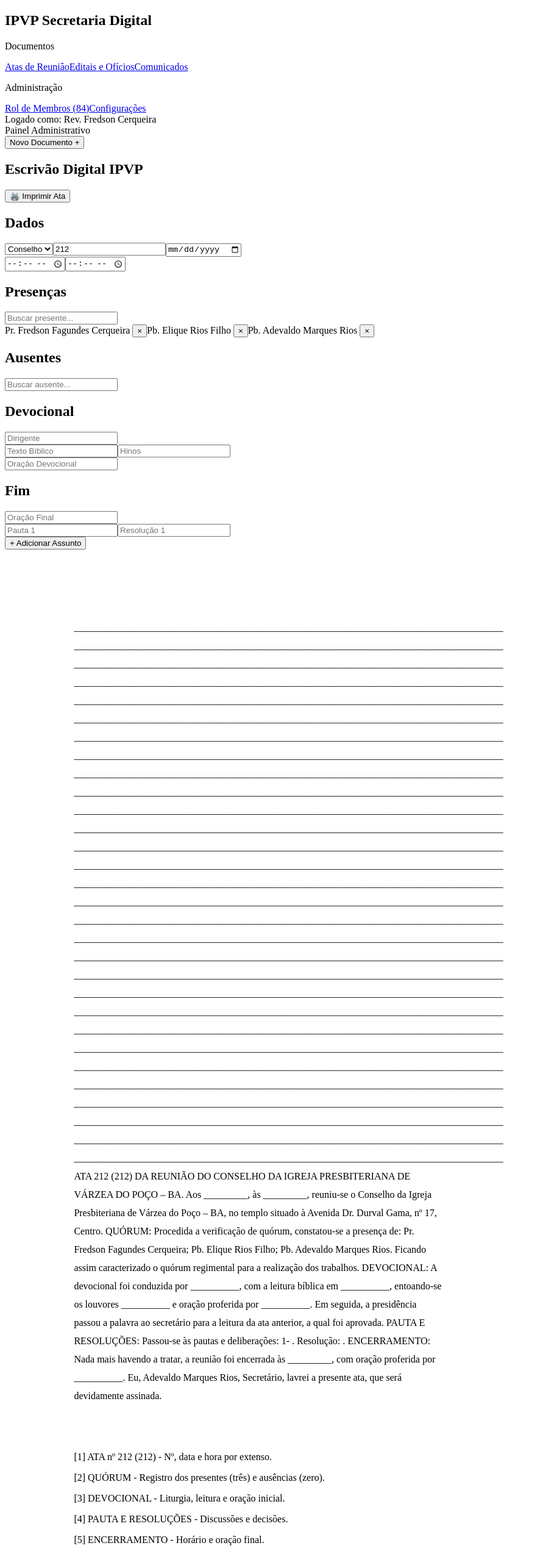
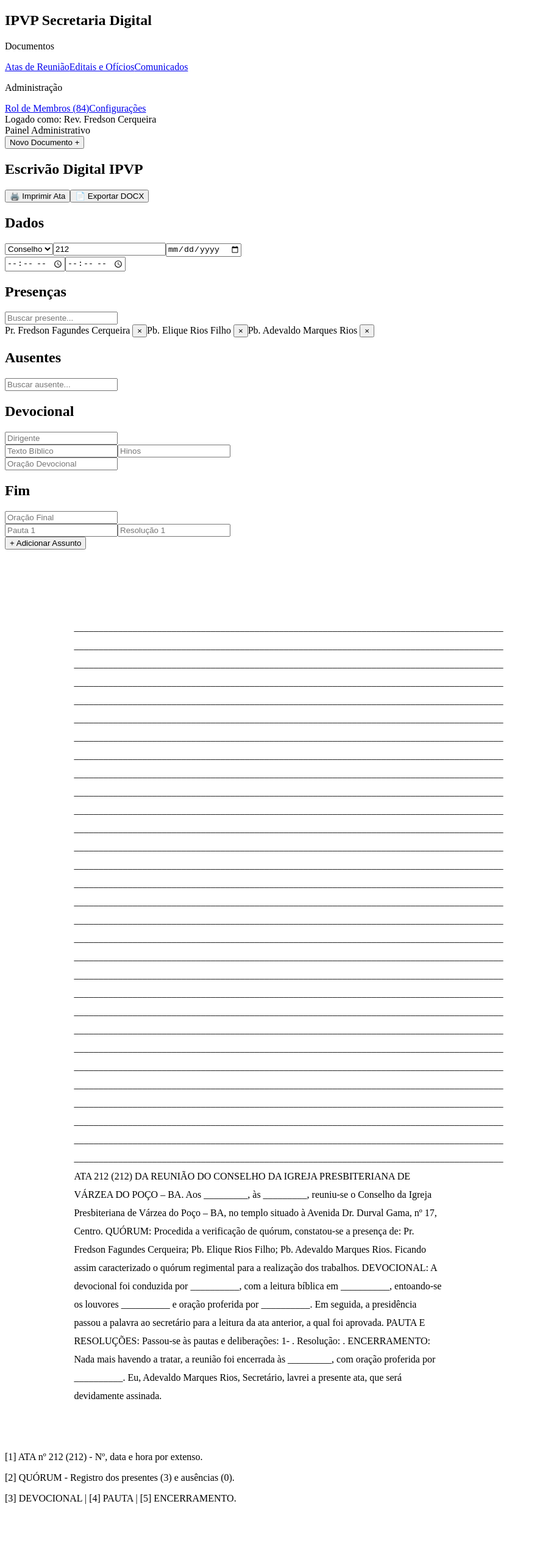
Before and after one commit to fredsonfagundesmairi-oss/IPVPCONSELHO, a Next.js app: page /secretaria/atas in a window 1280 px wide. Shown: the top 2566 px of the page at 61% size, without its empty margins (0-881 px from the left). After the commit the page ends 2482 px from the top, so only its background shows below. Built offline with nearby package versions, Linux system fonts and the light colour scheme.

Commit message:
Update page.tsx

```diff
--- a/src/app/secretaria/atas/page.tsx
+++ b/src/app/secretaria/atas/page.tsx
@@ -1,8 +1,10 @@
 "use client";
 
 import { useState, useEffect } from 'react';
+import { Document, Packer, Paragraph, TextRun, AlignmentType, Footer } from "docx";
+import { saveAs } from "file-saver";
 
-// Funções de conversão por extenso (Padrão de Atas)
+// Funções de conversão por extenso
 const numeroParaExtenso = (n: number, feminino = false) => {
   const unidades = ["zero", feminino ? "uma" : "um", feminino ? "duas" : "dois", "três", "quatro", "cinco", "seis", "sete", "oito", "nove"];
   const dezenas = ["", "dez", "vinte", "trinta", "quarenta", "cinquenta", "sessenta", "setenta", "oitenta", "noventa"];
@@ -100,34 +102,65 @@ export default function SecretariaDigital() {
     const secretario = sociedade === 'SAF' ? 'Jucirene Lopes da Silva Cunha' : 'Adevaldo Marques Rios';
     const cargoSec = sociedade === 'SAF' ? 'Primeira Secretária' : 'Secretário';
 
-    return `ATA ${numExtenso} (${numero}) DA REUNIÃO DO ${sociedade.toUpperCase()} DA IGREJA PRESBITERIANA DE VÁRZEA DO POÇO – BA. Aos ${dataExtenso}, às ${horaExtenso}, reuniu-se o ${sociedade === 'Conselho' ? 'Conselho' : sociedade} da Igreja Presbiteriana de Várzea do Poço – BA, no templo situado à Avenida Dr. Durval Gama, nº 17, Centro. QUÓRUM: ${quorumText} Ficando assim caracterizado o quórum regimental para a realização dos trabalhos. DEVOCIONAL: A devocional foi conduzida por ${devocionalDirigente || '__________'}, com a leitura bíblica em ${devocionalLeitura || '__________'}, entoando-se os louvores ${devocionalLouvor || '__________'} e oração proferida por ${devocionalOracao || '__________'}. Em seguida, a presidência passou a palavra ao secretário para a leitura da ata anterior, a qual foi aprovada. PAUTA E RESOLUÇÕES: Passou-se às pautas e deliberações: ${pautas.map((p, i) => `${i + 1}- ${p}. Resolução: ${resolucoes[i]}`).join('; ')}. ENCERRAMENTO: Nada mais havendo a tratar, a reunião foi encerrada às ${horaPorExtenso(horaFim)}, com oração proferida por ${oracaoFinal || '__________'}. Eu, ${secretario}, ${cargoSec}, lavrei a presente ata, que será devidamente assinada. `;
+    return `ATA ${numExtenso} (${numero}) DA REUNIÃO DO ${sociedade.toUpperCase()} DA IGREJA PRESBITERIANA DE VÁRZEA DO POÇO – BA. Aos ${dataExtenso}, às ${horaExtenso}, reuniu-se o ${sociedade === 'Conselho' ? 'Conselho' : sociedade} da Igreja Presbiteriana de Várzea do Poço – BA, no templo situado à Avenida Dr. Durval Gama, nº 17, Centro. QUÓRUM: ${quorumText} Ficando assim caracterizado o quórum regimental para a realização dos trabalhos. DEVOCIONAL: A devocional foi conduzida por ${devocionalDirigente || '__________'}, com a leitura bíblica em ${devocionalLeitura || '__________'}, entoando-se os louvores ${devocionalLouvor || '__________'} e oração proferida por ${devocionalOracao || '__________'}. Em seguida, a presidência passou a palavra ao secretário para a leitura da ata anterior, a qual foi aprovada. PAUTA E RESOLUÇÕES: Passou-se às pautas e deliberações: ${pautas.map((p, i) => `${i + 1}- ${p}. Resolução: ${resolucoes[i]}`).join('; ')}. ENCERRAMENTO: Nada mais havendo a tratar, a reunião foi encerrada às ${horaPorExtenso(horaFim)}, com oração proferida por ${oracaoFinal || '__________'}. Eu, ${secretario}, ${cargoSec}, lavrei a presente ata, que será devidamente assinada.`;
+  };
+
+  const exportarWord = () => {
+    const doc = new Document({
+      sections: [{
+        properties: {
+          page: { margin: { top: "3cm", left: "3cm", right: "2cm", bottom: "2cm" } }
+        },
+        children: [
+          new Paragraph({
+            children: [new TextRun({ text: gerarTextoPrincipal(), size: "13pt", font: "Times New Roman" })],
+            alignment: AlignmentType.JUSTIFIED,
+            spacing: { line: 480 } // Aproximadamente 1.5 de espaçamento
+          }),
+          new Paragraph({
+            children: [new TextRun({ text: "________________________________________________________________________________________________________________________________________________________________________", color: "888888" })],
+          })
+        ],
+        footers: {
+          default: new Footer({
+            children: [
+              new Paragraph({
+                children: [new TextRun({ text: `[1] ATA nº ${numeroParaExtenso(parseInt(numero))} (${numero})\n[2] QUÓRUM (${presentes.length} presentes)\n[3] DEVOCIONAL\n[4] PAUTA\n[5] ENCERRAMENTO`, size: "11pt", font: "Times New Roman", italic: true })],
+                alignment: AlignmentType.JUSTIFIED,
+              })
+            ]
+          })
+        }
+      }]
+    });
+
+    Packer.toBlob(doc).then(blob => {
+      saveAs(blob, `Ata_${numero}_${sociedade}.docx`);
+    });
   };
 
   return (
     <div className="min-h-screen bg-slate-100 print:bg-white text-black">
       <style dangerouslySetInnerHTML={{__html: `
         @media print {
-          @page { size: A4; margin-top: 3cm; margin-bottom: 2cm; margin-left: 3cm; margin-right: 2cm; }
-          body { background: white !important; }
-          .no-print { display: none !important; }
-          .print-area {
-            position: relative;
-            width: 100%;
-            height: 100%;
-            box-shadow: none !important;
+          /* Esconde absolutamente TUDO da página, inclusive o que está fora deste componente */
+          html, body { background: white !important; height: auto !important; overflow: visible !important; }
+          header, nav, aside, footer, .no-print, [class*="sidebar"], [class*="navbar"] { display: none !important; width: 0 !important; height: 0 !important; }
+
+          /* Garante que apenas o #documento-oficial seja impresso */
+          #documento-oficial {
+            display: block !important;
+            visibility: visible !important;
+            position: absolute !important;
+            left: 0 !important;
+            top: 0 !important;
+            width: 100% !important;
+            margin: 0 !important;
             padding: 0 !important;
           }
-          .line-number { font-weight: bold; font-family: sans-serif; position: absolute; left: -2.5cm; width: 2cm; text-align: center; }
-          .footer-print {
-            position: fixed;
-            bottom: 0;
-            width: 100%;
-            font-size: 11pt;
-            line-height: 1.0;
-            text-align: justify;
-            font-family: serif;
-            font-style: italic;
-          }
+
+          @page { size: A4; margin-top: 3cm; margin-bottom: 2cm; margin-left: 3cm; margin-right: 2cm; }
+          .line-number { display: block !important; position: absolute; left: -2.5cm; width: 2cm; text-align: center; font-weight: bold; }
         }
       `}} />
 
@@ -137,8 +170,10 @@ export default function SecretariaDigital() {
             <h1 className="text-xl font-bold">Escrivão Digital IPVP</h1>
             <div className="space-x-2">
               <button onClick={() => window.print()} className="bg-blue-600 text-white px-4 py-2 rounded-lg font-bold">🖨️ Imprimir Ata</button>
+              <button onClick={exportarWord} className="bg-green-600 text-white px-4 py-2 rounded-lg font-bold">📄 Exportar DOCX</button>
             </div>
           </div>
+          {/* ... (campos de entrada permanecem iguais) ... */}
           <div className="grid grid-cols-1 md:grid-cols-3 gap-6">
             <div className="space-y-4">
               <h2 className="font-bold text-blue-700 text-xs uppercase">Dados</h2>
@@ -147,7 +182,7 @@ export default function SecretariaDigital() {
                 <option value="UPH">UPH</option>
                 <option value="SAF">SAF</option>
               </select>
-              <input type="number" value={numero} onChange={e => setNumero(e.target.value)} className="w-full p-2 border rounded" placeholder="Ata Nº" />
+              <input type="number" value={numero} onChange={e => setNumero(e.target.value)} className="w-full p-2 border rounded" />
               <input type="date" value={data} onChange={e => setData(e.target.value)} className="w-full p-2 border rounded" />
               <div className="flex gap-2">
                 <input type="time" value={horaInício} onChange={e => setHoraInício(e.target.value)} className="w-1/2 p-2 border rounded" />
@@ -189,37 +224,24 @@ export default function SecretariaDigital() {
       </div>
 
       {/* ÁREA DE IMPRESSÃO OFICIAL */}
-      <div className="print-area bg-white mx-auto shadow-2xl relative overflow-hidden" style={{ width: '210mm', minHeight: '297mm', padding: '0mm' }}>
-
-        {/* Camada do Texto e das Linhas Contínuas */}
+      <div id="documento-oficial" className="bg-white mx-auto shadow-2xl relative overflow-hidden" style={{ width: '210mm', minHeight: '297mm' }}>
         <div className="relative font-serif text-[13pt] text-black text-justify" style={{ lineHeight: '30px', margin: '3cm 2cm 2cm 3cm' }}>
-
-          {/* Loop para gerar 30 linhas com numeração e traços se estiver vazio */}
           {Array.from({ length: 30 }).map((_, i) => (
             <div key={i} className="relative w-full" style={{ height: '30px' }}>
-              <span className="line-number no-print md:block hidden" style={{ position: 'absolute', left: '-2.5cm', width: '2cm', textAlign: 'center', fontWeight: 'bold' }}>{i + 1}</span>
-              <span className="only-print" style={{ position: 'absolute', left: '-2.5cm', width: '2cm', textAlign: 'center', fontWeight: 'bold' }}>{i + 1}</span>
-
-              {/* Esta camada simula o preenchimento das linhas que não têm texto */}
-              <div className="absolute inset-0 pointer-events-none text-slate-300 opacity-50 z-0">
+              <span className="line-number" style={{ display: 'none' }}>{i + 1}</span>
+              <div className="absolute inset-0 pointer-events-none text-slate-200 opacity-50 z-0">
                 ________________________________________________________________________________________
               </div>
             </div>
           ))}
-
-          {/* O Texto real sobreposto às linhas para garantir alinhamento */}
           <div className="absolute top-0 left-0 right-0 z-10 whitespace-pre-wrap">
             {gerarTextoPrincipal()}
           </div>
         </div>
-
-        {/* Rodapé fixo na margem inferior padrão */}
-        <div className="footer-print p-[10px]" style={{ margin: '0 2cm 2cm 3cm' }}>
+        <div className="absolute bottom-[2cm] left-[3cm] right-[2cm] font-serif italic text-[11pt] leading-[1.0]">
           <p>[1] ATA nº {numeroParaExtenso(parseInt(numero))} ({numero}) - Nº, data e hora por extenso.</p>
-          <p>[2] QUÓRUM - Registro dos presentes ({numeroParaExtenso(presentes.length)}) e ausências ({numeroParaExtenso(ausentes.length)}).</p>
-          <p>[3] DEVOCIONAL - Liturgia, leitura e oração inicial.</p>
-          <p>[4] PAUTA E RESOLUÇÕES - Discussões e decisões.</p>
-          <p>[5] ENCERRAMENTO - Horário e oração final.</p>
+          <p>[2] QUÓRUM - Registro dos presentes ({presentes.length}) e ausências ({ausentes.length}).</p>
+          <p>[3] DEVOCIONAL | [4] PAUTA | [5] ENCERRAMENTO.</p>
         </div>
       </div>
     </div>
```
